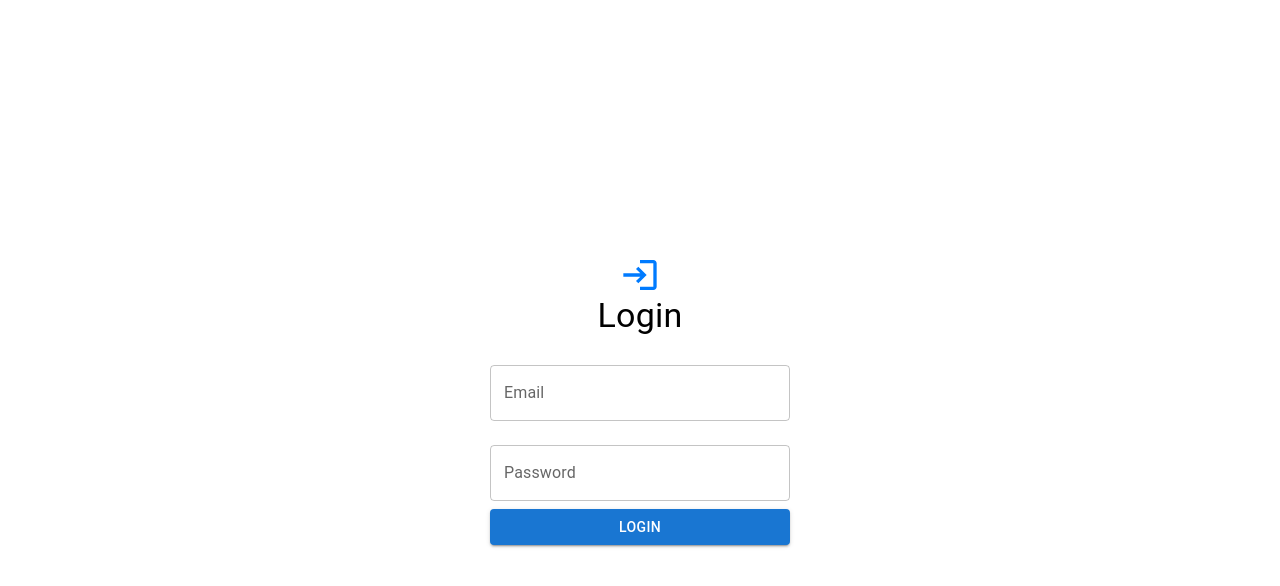
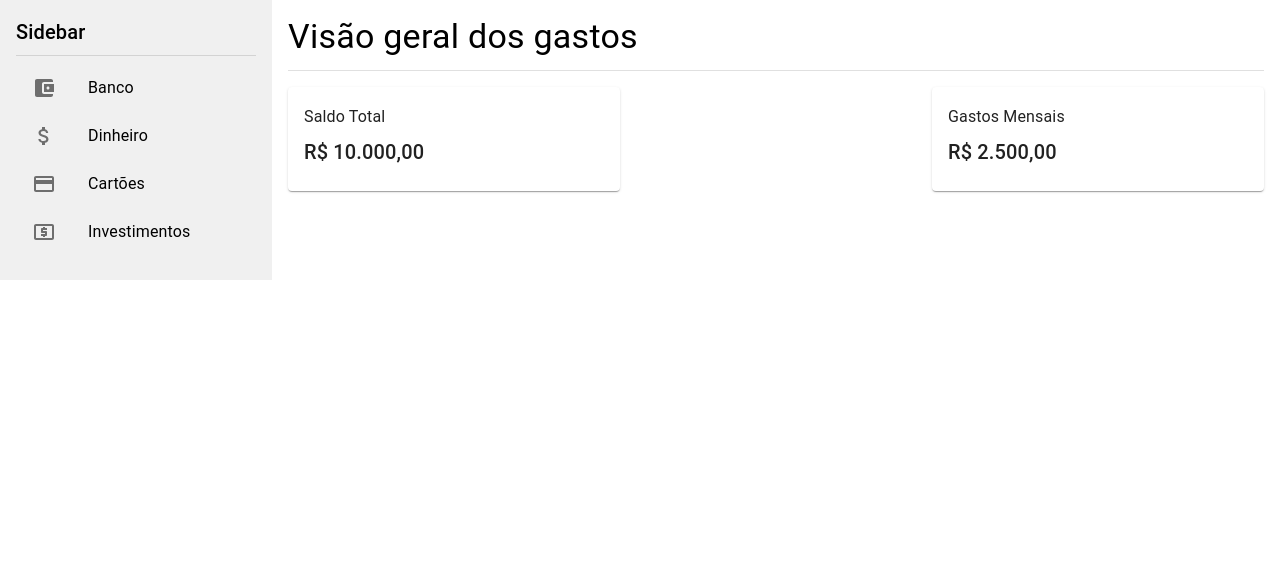
Before and after one commit to gabrielguedesflores/personal-finances, a React (Create React App) app: page /home in a window 1280 px wide. Before the commit this address led to /. Shown: the top 586 px of the page. Built offline with nearby package versions, Linux system fonts and the light colour scheme.

Commit message:
feat: estruturando login e divisao de componentes

```diff
--- a/src/App.tsx
+++ b/src/App.tsx
@@ -1,4 +1,4 @@
-import React from 'react';
+import React, { useState } from 'react';
 import logo from './logo.svg';
 import './App.css';
 import { BrowserRouter as Router, Routes, Route, Navigate } from 'react-router-dom';
@@ -7,15 +7,12 @@ import LoginPage from './pages/LoginPage';
 import HomePage from './pages/HomePage';
 
 const App: React.FC = () => {
-  const isLoggedIn = false;
+  const [isLoggedIn, setIsLoggedIn] = useState(false);
   return (
     <Router>
       <Routes>
-        <Route path="/" element={ isLoggedIn ? <HomePage /> : <LoginPage /> } />
-        <Route
-          path="/home"
-          element={isLoggedIn ? <HomePage /> : <Navigate to="/" />}
-        />
+        <Route path="/" element={<LoginPage isLoggedIn={isLoggedIn} setIsLoggedIn={setIsLoggedIn} />} />
+        <Route path="/home" element={<HomePage />} />
       </Routes>
     </Router>
   );
--- /dev/null
+++ b/src/components/PanelGeneral/PanelGeneral.tsx
@@ -0,0 +1,37 @@
+import React from 'react';
+import { Box, Typography, Divider, Paper } from '@mui/material';
+
+const PanelGeneral: React.FC = () => {
+  return (
+    <Box sx={{ flex: 1, padding: 2 }}>
+      <Typography variant="h4" component="h1" gutterBottom>
+        Visão geral dos gastos
+      </Typography>
+      <Divider />
+
+      <Box sx={{ display: 'flex', justifyContent: 'space-between', flexWrap: 'wrap' }}>
+        <Paper sx={{ p: 2, mt: 2, width: 300 }}>
+          <Typography variant="subtitle1" gutterBottom>
+            Saldo Total
+          </Typography>
+          <Typography variant="h6" gutterBottom>
+            R$ 10.000,00
+          </Typography>
+        </Paper>
+
+        <Paper sx={{ p: 2, mt: 2, width: 300 }}>
+          <Typography variant="subtitle1" gutterBottom>
+            Gastos Mensais
+          </Typography>
+          <Typography variant="h6" gutterBottom>
+            R$ 2.500,00
+          </Typography>
+        </Paper>
+
+        {/* Adicione mais cards de resumo aqui */}
+      </Box>
+    </Box>
+  );
+};
+
+export default PanelGeneral;
--- /dev/null
+++ b/src/components/Sidebar/Sidebar.tsx
@@ -0,0 +1,43 @@
+import React from 'react';
+import { Box, Typography, Divider, List, ListItem, ListItemIcon, ListItemText } from '@mui/material';
+import { AccountBalanceWallet, AttachMoney, CreditCard, LocalAtm } from '@mui/icons-material';
+
+const Sidebar: React.FC = () => {
+  return (
+    <Box sx={{ width: 240, backgroundColor: '#f0f0f0', padding: 2 }}>
+      <Typography variant="h6" component="h2" gutterBottom>
+        Sidebar
+      </Typography>
+      <Divider />
+
+      <List>
+        <ListItem button>
+          <ListItemIcon>
+            <AccountBalanceWallet />
+          </ListItemIcon>
+          <ListItemText primary="Banco" />
+        </ListItem>
+        <ListItem button>
+          <ListItemIcon>
+            <AttachMoney />
+          </ListItemIcon>
+          <ListItemText primary="Dinheiro" />
+        </ListItem>
+        <ListItem button>
+          <ListItemIcon>
+            <CreditCard />
+          </ListItemIcon>
+          <ListItemText primary="Cartões" />
+        </ListItem>
+        <ListItem button>
+          <ListItemIcon>
+            <LocalAtm />
+          </ListItemIcon>
+          <ListItemText primary="Investimentos" />
+        </ListItem>
+      </List>
+    </Box>
+  );
+};
+
+export default Sidebar;
--- a/src/pages/HomePage.tsx
+++ b/src/pages/HomePage.tsx
@@ -1,26 +1,14 @@
 import React from 'react';
-import { Box, Typography } from '@mui/material';
+import { Box } from '@mui/material';
+
+import Sidebar from '../components/Sidebar/Sidebar';
+import PanelGeneral from '../components/PanelGeneral/PanelGeneral';
 
 const HomePage: React.FC = () => {
   return (
     <Box sx={{ display: 'flex' }}>
-      {/* Sidebar */}
-      <Box sx={{ width: 240, backgroundColor: '#f0f0f0', padding: 2 }}>
-        {/* Conteúdo do sidebar */}
-        <Typography variant="h6" component="h2" gutterBottom>
-          Sidebar
-        </Typography>
-        {/* Adicione mais componentes do sidebar aqui */}
-      </Box>
-
-      {/* Conteúdo principal */}
-      <Box sx={{ flex: 1, padding: 2 }}>
-        {/* Visão geral dos gastos */}
-        <Typography variant="h4" component="h1" gutterBottom>
-          Visão geral dos gastos
-        </Typography>
-        {/* Adicione os componentes da visão geral dos gastos aqui */}
-      </Box>
+      <Sidebar />
+      <PanelGeneral />
     </Box>
   );
 };
--- a/src/pages/LoginPage.tsx
+++ b/src/pages/LoginPage.tsx
@@ -1,12 +1,24 @@
-import React from 'react';
+import React, { useState } from 'react';
+import { useNavigate } from 'react-router-dom';
 import { Typography, TextField, Button, Box } from '@mui/material';
 import LoginIcon from '@mui/icons-material/Login';
 import { styled, useTheme } from '@mui/system';
 
-const LoginPage: React.FC = () => {
+const LoginPage: React.FC<{ isLoggedIn: boolean; setIsLoggedIn: (value: boolean) => void }> = ({ isLoggedIn, setIsLoggedIn }) => {
   const theme = useTheme();
+  const [email, setEmail] = useState('');
+  const [password, setPassword] = useState('');
+  const navigate = useNavigate();
+
   const handleLogin = () => {
     // Lógica de autenticação
+    if (email.trim() === '' || password.trim() === '') {
+      alert('Por favor, preencha todos os campos.');
+      return;
+    }
+    // Lógica de autenticação bem-sucedida
+    setIsLoggedIn(true);
+    navigate('/home');
   };
 
   const StyledButton = styled(Button)(() => ({
@@ -27,15 +39,27 @@ const LoginPage: React.FC = () => {
         height: '100vh',
       }}
     >
-      <LoginIcon sx={{ fontSize: 40, color: theme.palette.primary.main }} />
+
       <Typography variant="h4" component="h1" gutterBottom>
         Login
       </Typography>
       <Box sx={{ width: 300 }}>
-        <TextField label="Email" fullWidth margin="normal" />
-        <TextField label="Password" type="password" fullWidth margin="normal" />
+        <TextField
+          label="Email"
+          fullWidth margin="normal"
+          value={email}
+          onChange={(e) => setEmail(e.target.value)}
+        />
+        <TextField
+          label="Password"
+          type="password"
+          fullWidth
+          margin="normal"
+          value={password}
+          onChange={(e) => setPassword(e.target.value)}
+        />
         <StyledButton variant="contained" fullWidth onClick={handleLogin}>
-          Login
+          Login <LoginIcon sx={{ fontSize: 40, color: theme.palette.primary.contrastText }} />
         </StyledButton>
       </Box>
     </Box>
```
